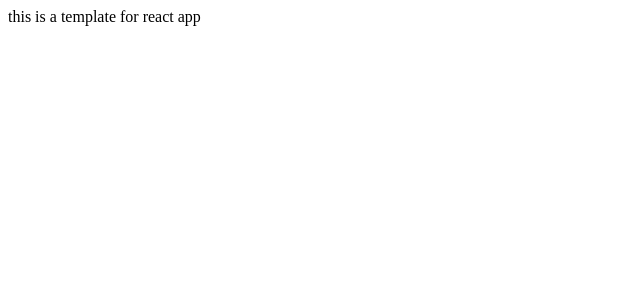
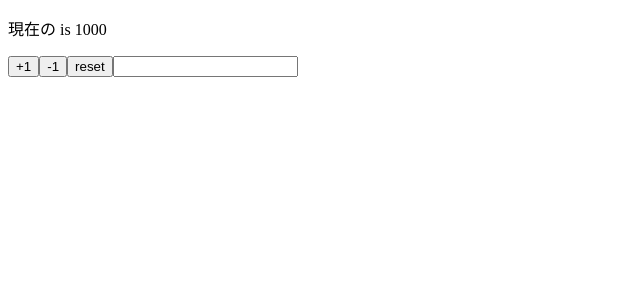
Before and after one commit to kazufoot21/react-hooks-101, a React (Create React App) app: page / in a window 1280 px wide. Shown: the top 300 px of the page, without its empty margins (0-640 px from the left). Built offline with nearby package versions, Linux system fonts and the light colour scheme.

Commit message:
multiple states

```diff
--- a/src/App.js
+++ b/src/App.js
@@ -1,11 +1,29 @@
-import React from 'react';
+import React, {useState} from 'react';
 
-const  App = () => {
-  return (
-<div>
-this is a template for react app
-    </div>
-  );
-}
+const App = () => {
+    const initialStates = {
+        name: '',
+        price: 1000,
+    };
+
+    const [name, setName] = useState(initialStates.name);
+    const [price, setPrice] = useState(initialStates.price);
+    const reset = () => {
+        setPrice(1000);
+        setName('');
+    };
+
+    return (
+        <>
+            <p>
+                現在の{name} is {price}
+            </p>
+            <button onClick={() => setPrice(price + 1)}>+1</button>
+            <button onClick={() => setPrice(price - 1)}>-1</button>
+            <button onClick={reset}>reset</button>
+            <input value={name} onChange={(e) => setName(e.target.value)} />
+        </>
+    );
+};
 
 export default App;
```
